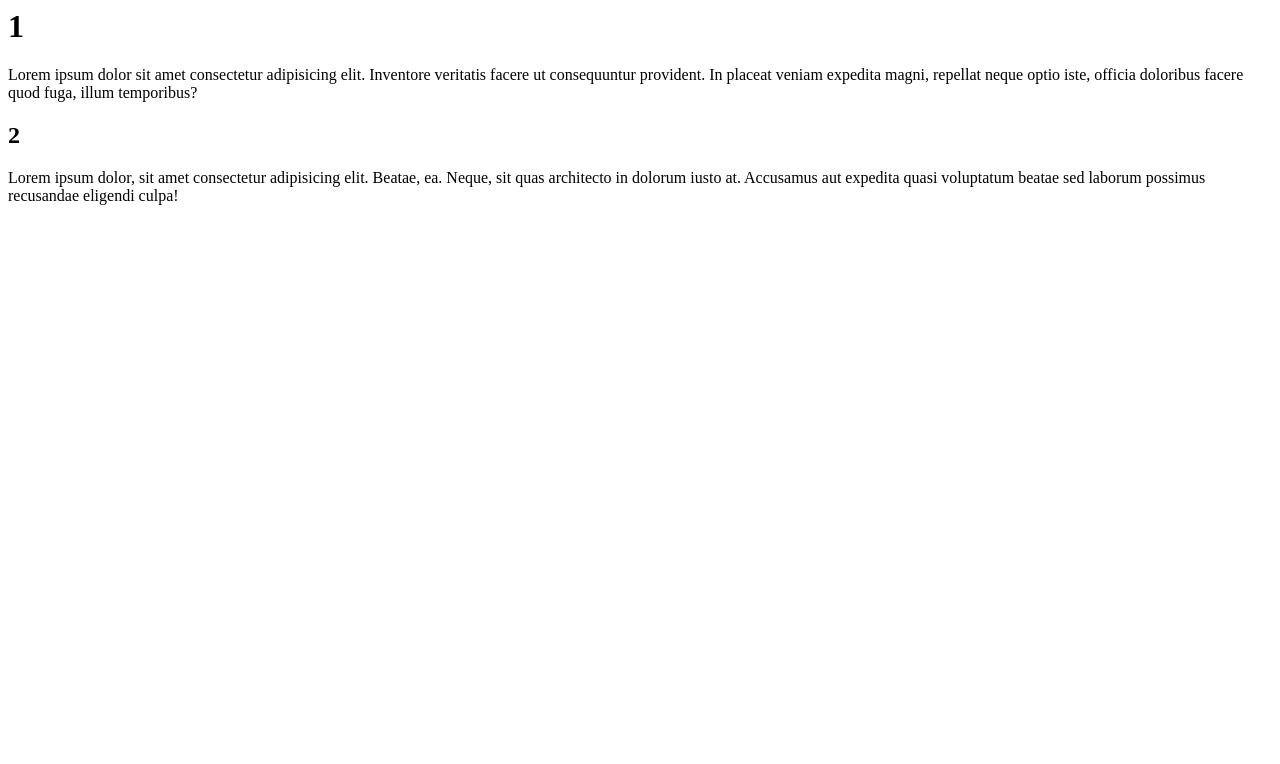
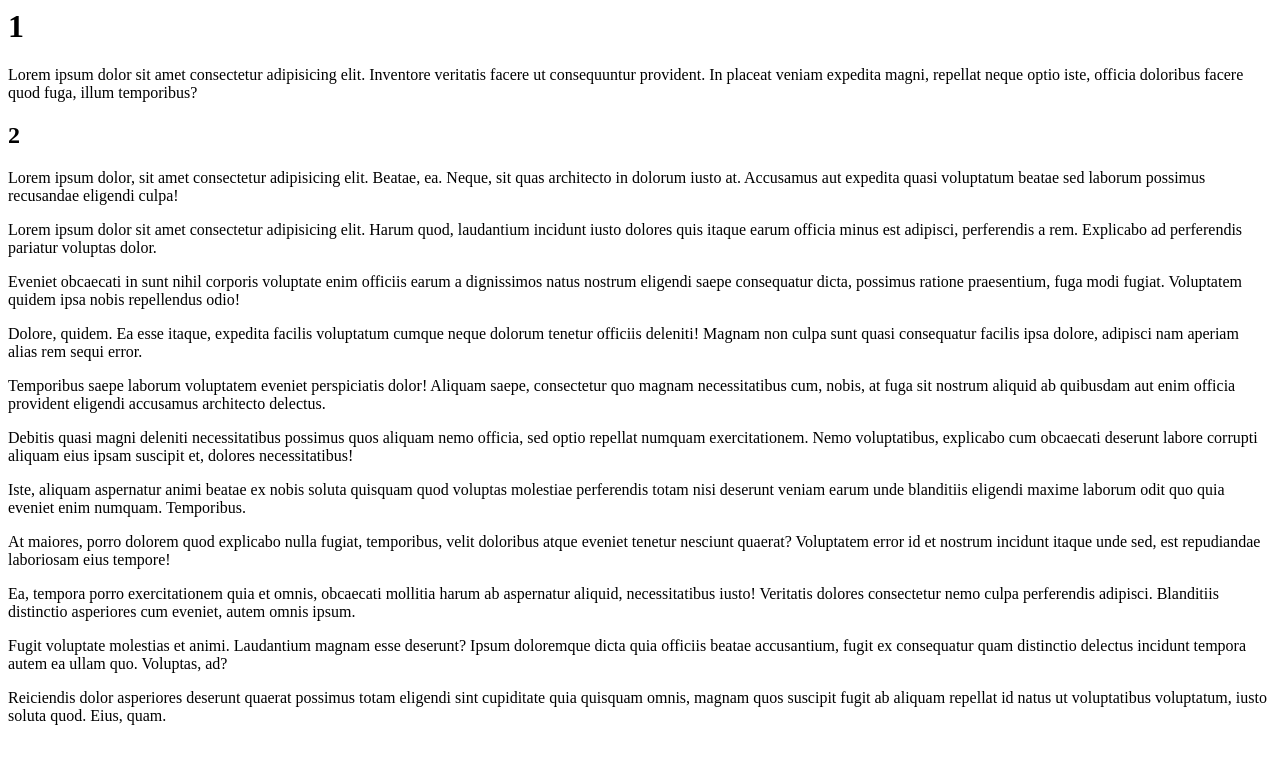
Before and after one commit to Saikal001/15.11.22, a plain HTML site: page index.html in a window 1280 px wide. Drawn offline with Linux system fonts and the light colour scheme.

```diff
--- a/index.html
+++ b/index.html
@@ -8,5 +8,23 @@
 
 <h2>2</h2>
 <p>Lorem ipsum dolor, sit amet consectetur adipisicing elit. Beatae, ea. Neque, sit quas architecto in dolorum iusto at. Accusamus aut expedita quasi voluptatum beatae sed laborum possimus recusandae eligendi culpa!</p>
+
+
+
+
+<p>
+
+
+</p>
+<p>Lorem ipsum dolor sit amet consectetur adipisicing elit. Harum quod, laudantium incidunt iusto dolores quis itaque earum officia minus est adipisci, perferendis a rem. Explicabo ad perferendis pariatur voluptas dolor.</p>
+<p>Eveniet obcaecati in sunt nihil corporis voluptate enim officiis earum a dignissimos natus nostrum eligendi saepe consequatur dicta, possimus ratione praesentium, fuga modi fugiat. Voluptatem quidem ipsa nobis repellendus odio!</p>
+<p>Dolore, quidem. Ea esse itaque, expedita facilis voluptatum cumque neque dolorum tenetur officiis deleniti! Magnam non culpa sunt quasi consequatur facilis ipsa dolore, adipisci nam aperiam alias rem sequi error.</p>
+<p>Temporibus saepe laborum voluptatem eveniet perspiciatis dolor! Aliquam saepe, consectetur quo magnam necessitatibus cum, nobis, at fuga sit nostrum aliquid ab quibusdam aut enim officia provident eligendi accusamus architecto delectus.</p>
+<p>Debitis quasi magni deleniti necessitatibus possimus quos aliquam nemo officia, sed optio repellat numquam exercitationem. Nemo voluptatibus, explicabo cum obcaecati deserunt labore corrupti aliquam eius ipsam suscipit et, dolores necessitatibus!</p>
+<p>Iste, aliquam aspernatur animi beatae ex nobis soluta quisquam quod voluptas molestiae perferendis totam nisi deserunt veniam earum unde blanditiis eligendi maxime laborum odit quo quia eveniet enim numquam. Temporibus.</p>
+<p>At maiores, porro dolorem quod explicabo nulla fugiat, temporibus, velit doloribus atque eveniet tenetur nesciunt quaerat? Voluptatem error id et nostrum incidunt itaque unde sed, est repudiandae laboriosam eius tempore!</p>
+<p>Ea, tempora porro exercitationem quia et omnis, obcaecati mollitia harum ab aspernatur aliquid, necessitatibus iusto! Veritatis dolores consectetur nemo culpa perferendis adipisci. Blanditiis distinctio asperiores cum eveniet, autem omnis ipsum.</p>
+<p>Fugit voluptate molestias et animi. Laudantium magnam esse deserunt? Ipsum doloremque dicta quia officiis beatae accusantium, fugit ex consequatur quam distinctio delectus incidunt tempora autem ea ullam quo. Voluptas, ad?</p>
+<p>Reiciendis dolor asperiores deserunt quaerat possimus totam eligendi sint cupiditate quia quisquam omnis, magnam quos suscipit fugit ab aliquam repellat id natus ut voluptatibus voluptatum, iusto soluta quod. Eius, quam.</p>
 </body>
 </html>
```
